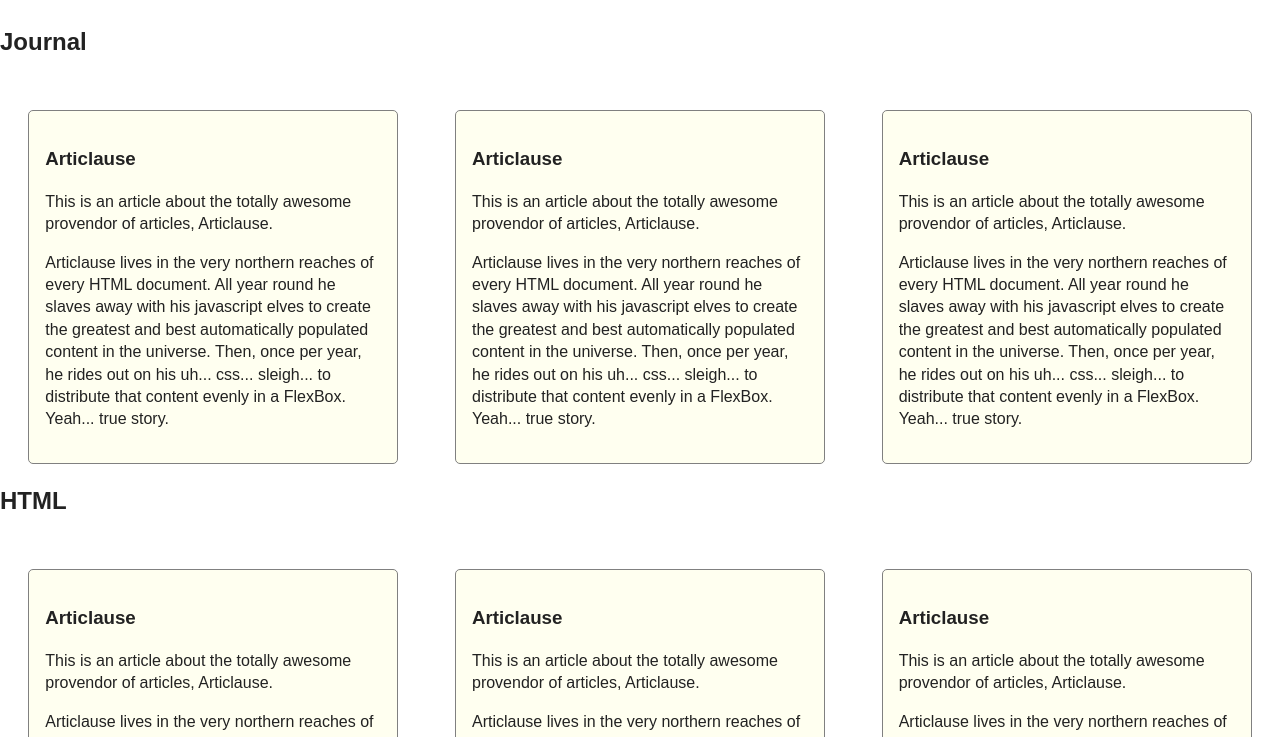
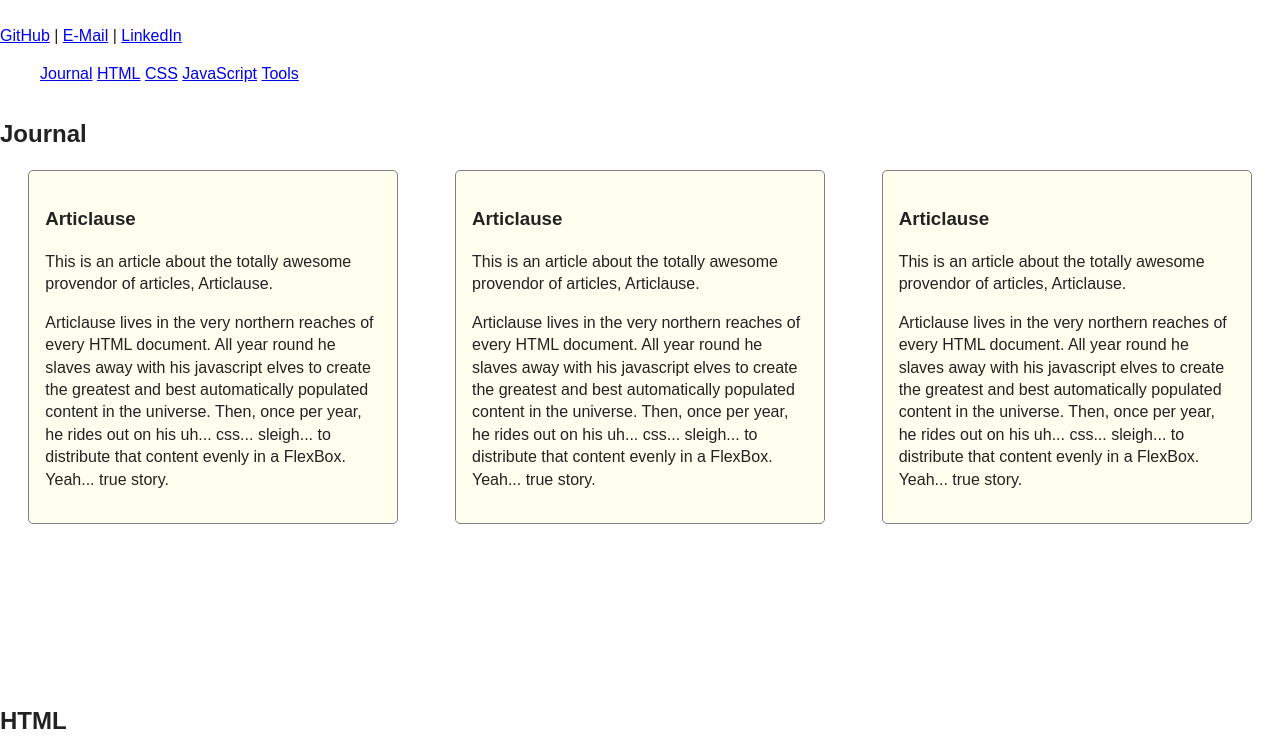
Before and after one commit to JuanEspinet/webdev-notebook, a plain HTML site: page index.html in a window 1280 px wide. Shown: the part 63-800 px from the top of the page. Drawn offline with nearby package versions, Linux system fonts and the light colour scheme.

Commit message:
Fancy header

```diff
--- a/css/main.css
+++ b/css/main.css
@@ -14,10 +14,9 @@ article {
   border: 1px solid grey;
   border-radius: 5px;
   /*margin-left: 1rem;*/
-  margin-top: 2rem;
+  /*margin-top: 2rem;*/
   padding: 1rem;
   width: 21rem;
-  font: Verdana;
 }
 html {
     color: #222;
@@ -32,6 +31,20 @@ footer {
     display: flex;
     flex-flow: row wrap;
     justify-content: space-around;
+}
+nav li {
+    display: inline-block;
+}
+header {
+    background-color: white;
+    position: fixed;
+    width: 100%;
+    top: 0;
+    left: 0;
+    right: 0;
+}
+section {
+    padding-top: 10em;
 }
 
 /*
--- a/index.html
+++ b/index.html
@@ -22,10 +22,21 @@
         <!-- Add your site or application content here -->
         <header>
             <h1>Web Development Notebook</h1>
-            <nav></nav>
+            <a href="https://github.com/JuanEspinet">GitHub</a> | <a href="mailto:juan.espinet@gmail.com">E-Mail</a> | <a href="https://www.linkedin.com/pub/juan-espinet/17/455/b8a">LinkedIn</a>
+            <nav>
+                <div class="blockDisplay">
+                    <ul>
+                        <li><a href="#Journal Section">Journal</a></li>
+                        <li><a href="#HTML Section">HTML</a></li>
+                        <li><a href="#CSS Section">CSS</a></li>
+                        <li><a href="#JavaScript Section">JavaScript</a></li>
+                        <li><a href="#Tools Section">Tools</a></li>
+                    </ul>
+                </div>
+            </nav>
         </header>
         <div class="content">
-            <section>
+            <section id="Journal Section">
                 <h2>Journal</h2>
                 <div class="flexContainer">
                 <article>
@@ -45,7 +56,7 @@
                 </article>
                 </div>
             </section>
-            <section>
+            <section id="HTML Section">
                 <h2>HTML</h2>
                 <div class="flexContainer">
                 <article>
@@ -65,7 +76,7 @@
                 </article>
                 </div>
             </section>
-            <section>
+            <section id="CSS Section">
                 <h2>CSS</h2>
                 <div class="flexContainer">
                 <article>
@@ -85,7 +96,7 @@
                 </article>
                 </div>
             </section>
-            <section>
+            <section id="JavaScript Section">
                 <h2>JavaScript</h2>
                 <div class="flexContainer">
                 <article>
@@ -105,7 +116,7 @@
                 </article>
                 </div>
             </section>
-            <section>
+            <section id="Tools Section">
                 <h2>Tools</h2>
                 <div class="flexContainer">
                 <article>
```
